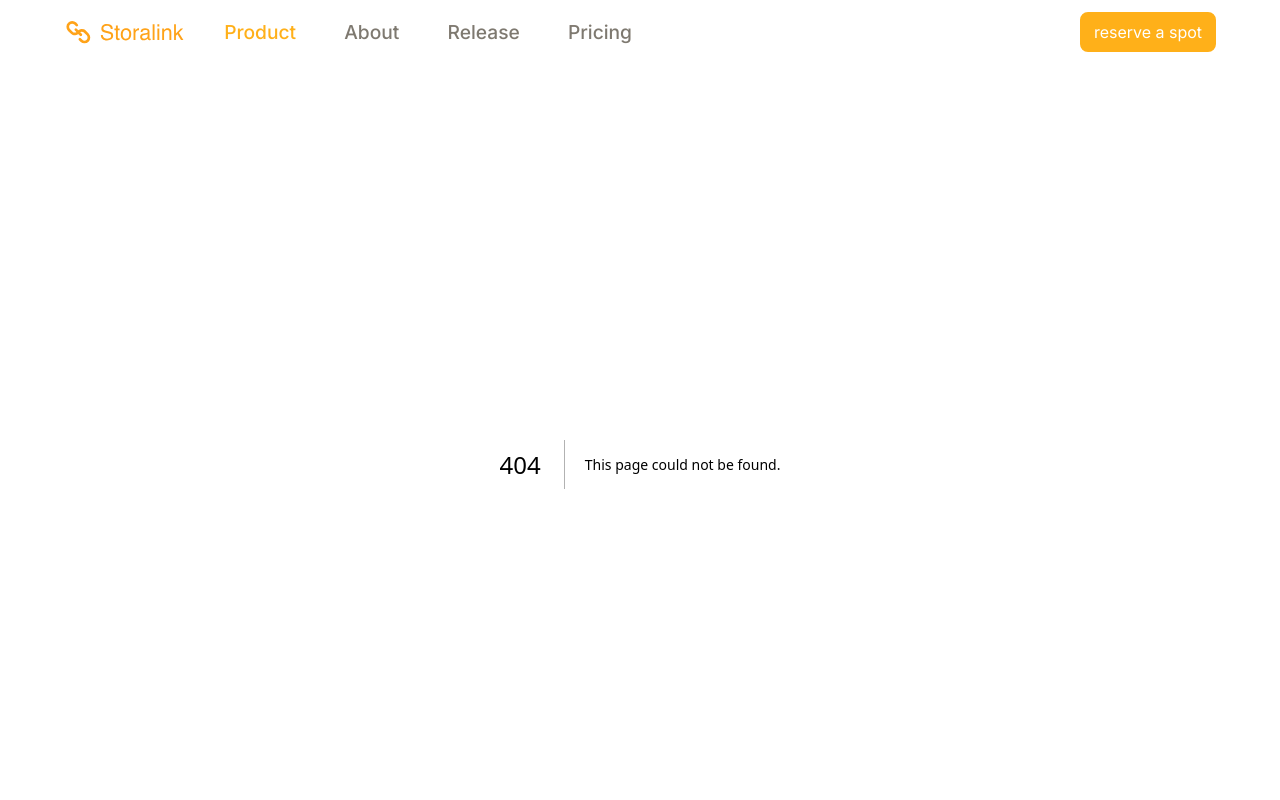
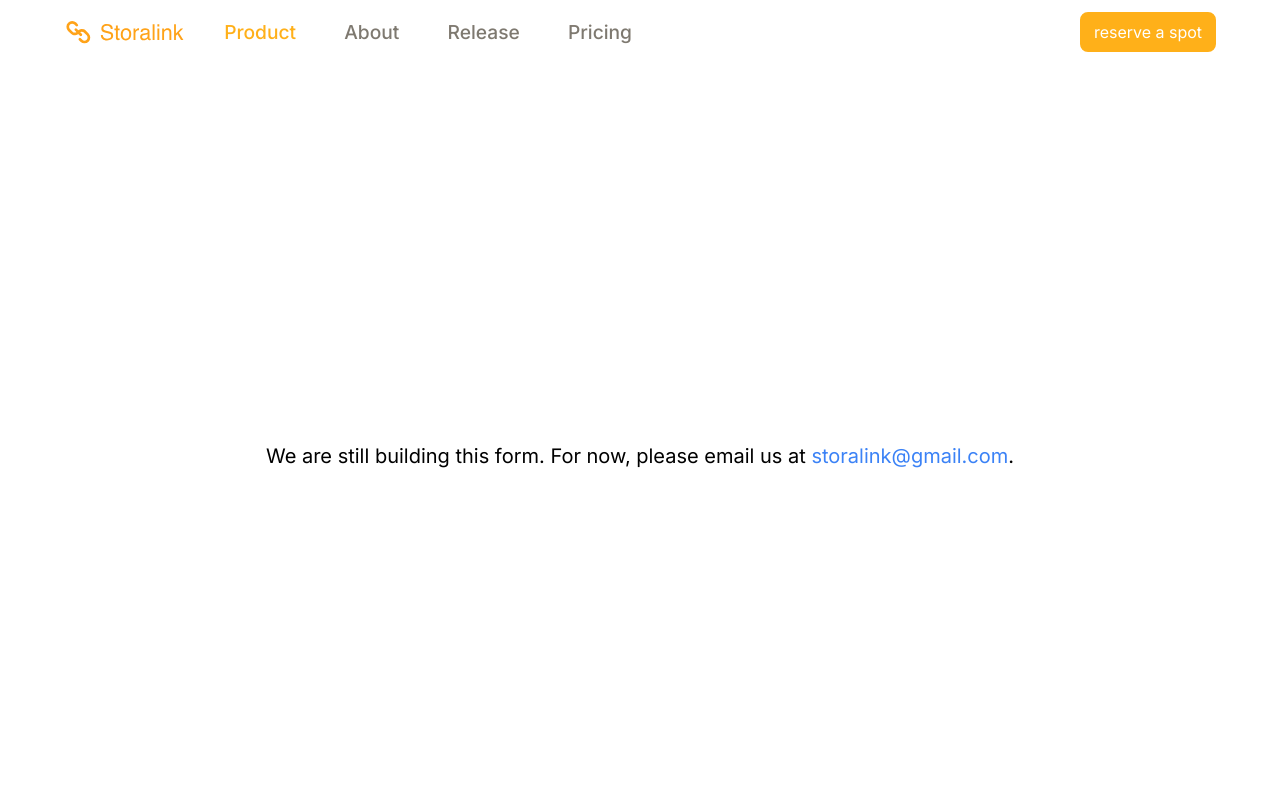
Before and after one commit to Yunzez/storalink-web, a Next.js app in the folder storalink-web/: page /contact in a window 1280 px wide. Before the commit this address had no page. Shown: the top 800 px of the page. Built offline with nearby package versions, Linux system fonts and the light colour scheme.

Commit message:
Create page.tsx

```diff
--- /dev/null
+++ b/storalink-web/src/app/contact/page.tsx
@@ -0,0 +1,17 @@
+import React from "react";
+
+const page = () => {
+  return (
+    <div className="min-h-screen flex flex-col items-center justify-center">
+      <p className="text-xl mb-4">
+        We are still building this form. For now, please email us at{" "}
+        <a href="mailto:storalink@gmail.com" className="text-blue-500">
+          storalink@gmail.com
+        </a>
+        .
+      </p>
+    </div>
+  );
+};
+
+export default page;
```
